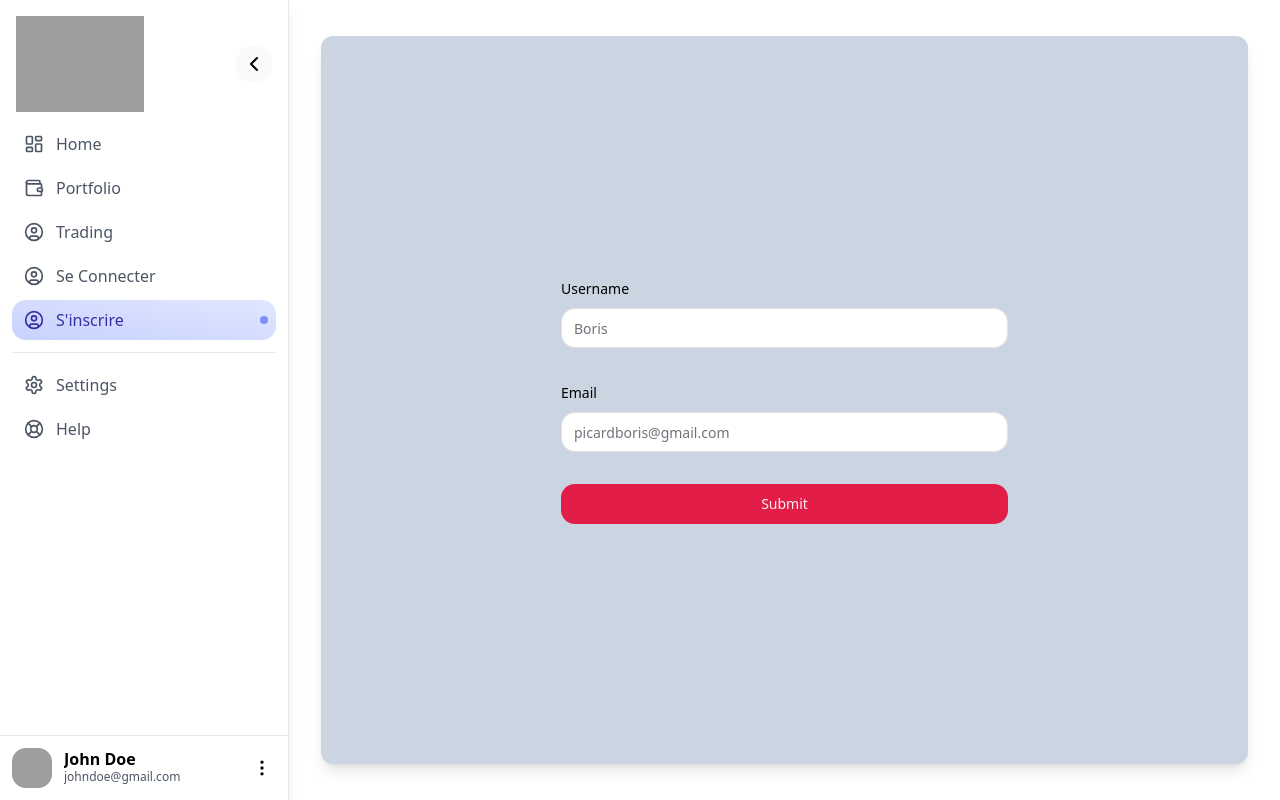
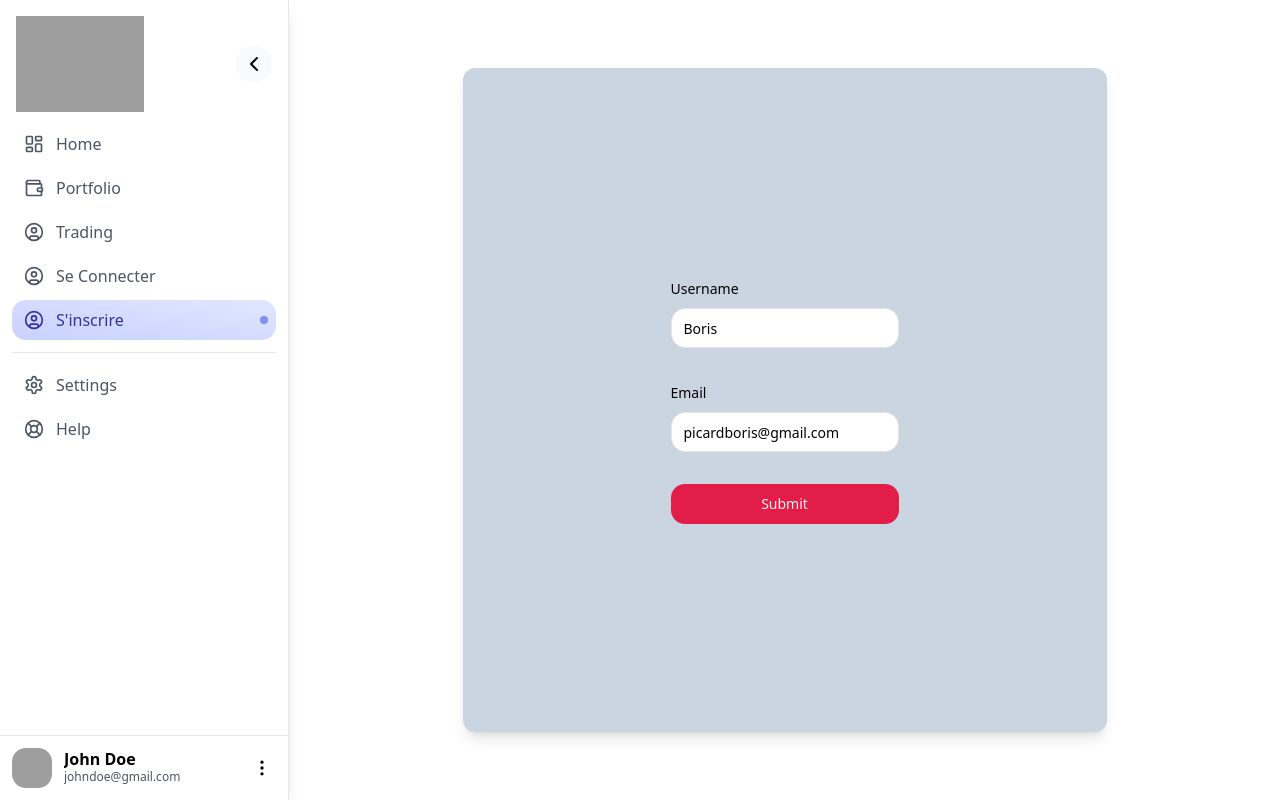
Before and after one commit to labs-web3/CryptoView, a React (Vite) app: page /SignUp in a window 1280 px wide. Built offline with nearby package versions, Linux system fonts and the light colour scheme; grey boxes are pictures that could not be loaded.

Commit message:
correction form et express mongo cors installed

```diff
--- a/package.json
+++ b/package.json
@@ -19,9 +19,12 @@
     "chart.js": "^4.4.2",
     "class-variance-authority": "^0.7.0",
     "clsx": "^2.1.0",
+    "cors": "^2.8.5",
+    "express": "^4.19.2",
     "localforage": "^1.10.0",
     "lucide-react": "^0.356.0",
     "match-sorter": "^6.3.4",
+    "mongodb": "^6.5.0",
     "react": "^18.2.0",
     "react-chartjs-2": "^5.2.0",
     "react-dom": "^18.2.0",
--- a/src/pages/SignUp.jsx
+++ b/src/pages/SignUp.jsx
@@ -7,9 +7,12 @@ import CustomInputField from "@/components/CustomInputField";
 
 export default function SignUp() {
   const formSchema = z.object({
-    username: z.string().min(2, {
+    username: z
+      .string()
+      .min(2, {
         message: "Username must be at least 2 characters.",
-    }),
+      })
+      .max(10, { message: "Username must be max 10 characters." }),
     email: z.string().email({
       message: "Email not valid",
     }),
@@ -18,8 +21,8 @@ export default function SignUp() {
   const form = useForm({
     resolver: zodResolver(formSchema),
     defaultValues: {
-      username: "",
-      email: "",
+      username: "Boris",
+      email: "picardboris@gmail.com",
     },
   });
 
@@ -28,12 +31,11 @@ export default function SignUp() {
   };
 
   return (
-    <div className="container ">
-      <div className="flex h-full justify-center items-center">
+    <div className="container flex items-center justify-center">
       <Form {...form}>
         <form
           onSubmit={form.handleSubmit(onSubmit)}
-            className="space-y-8 shadow-lg p-60 rounded-xl bg-slate-300 w-full"
+          className="space-y-8 shadow-lg rounded-xl bg-slate-300 p-52"
         >
           <CustomInputField
             control={form.control}
@@ -53,6 +55,5 @@ export default function SignUp() {
         </form>
       </Form>
     </div>
-    </div>
   );
 }
```
Also changed, not shown: 1 other file (tests, documents, lock files or other folders). Lines whose indentation alone changed are shown as unchanged.
